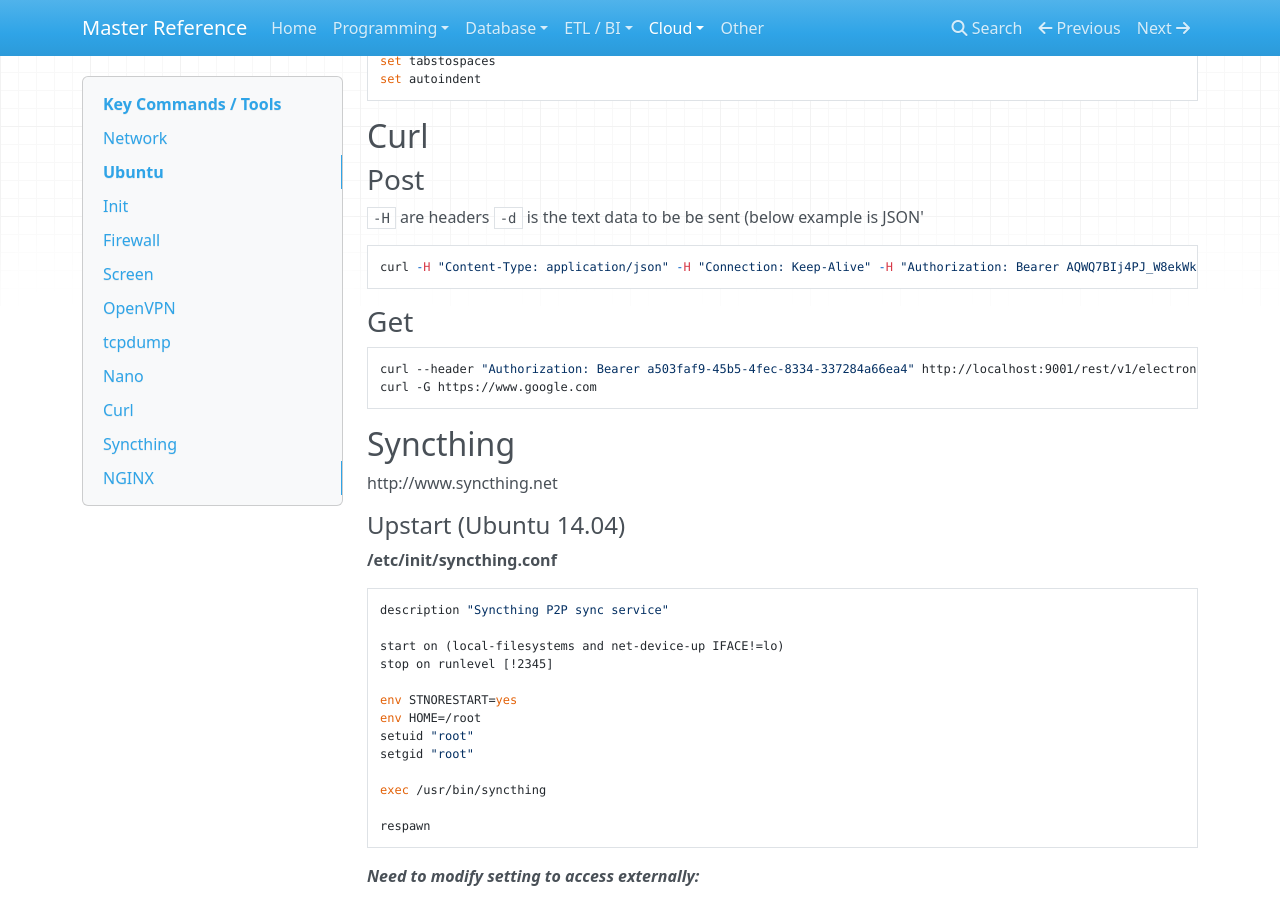
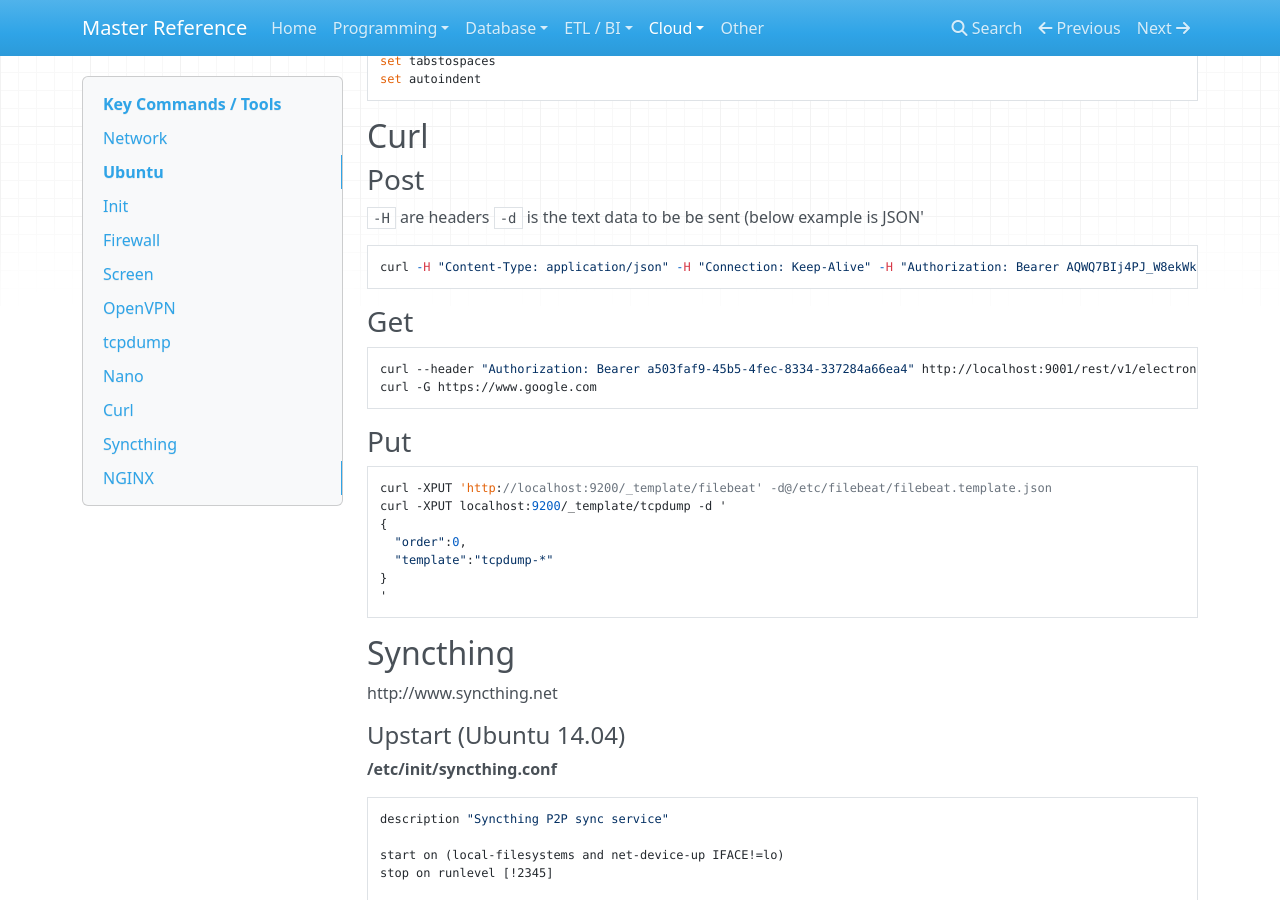
Before and after one commit to flarco/ref-docs, an MkDocs documentation site: the page built from docs/cloud/linux.md, in a window 1280 px wide and 900 px high, scrolled down 3682 px. Built offline with MkDocs 1.6.1, drawn with Linux system fonts in a browser that asks for light colours; nearby versions of some CDN libraries; old or Windows-style settings are respelled for this version of MkDocs.

Commit message:
UPDATE: Linux.md

````diff
--- a/docs/cloud/linux.md
+++ b/docs/cloud/linux.md
@@ -192,17 +192,29 @@ set autoindent
 ```
 
 ## Curl
+
 ###Post
 `-H` are headers
 `-d` is the text data to be be sent (below example is JSON'
 ```
-curl -H "Content-Type: application/json" -H "Connection: Keep-Alive" -H "Authorization: Bearer AQWQ7BIj4PJ_W8ekWk-30RIG96bwW6S6palc_aE5DjBN3C2bzSV94Lag3LuYmImU4LVIWj8lpvCO9FH46Bax3jWgqMXvuueevMroN7WND6wibv1xzXkm1KWvjcRosnksZ7kdFFb008orTmoLzoS0p1opAjkBucCebtGgoomdYHI5EvSvpAE" -X POST -d "{ \"comment\": \"$link\", \"visibility\": { \"code\": \"anyone\" } }" https://api.linkedin.com/v1/people/~/shares?format=json
+curl -H "Content-Type: application/json" -H "Connection: Keep-Alive" -H "Authorization: Bearer AQWQ7BIj4PJ_W8ekWk-30RIG96bwW6S6p" -X POST -d "{ \"comment\": \"$link\", \"visibility\": { \"code\": \"anyone\" } }" https://api.linkedin.com/v1/people/~/shares?format=json
 ```
 
 ### Get
 ```
 curl --header "Authorization: Bearer a503faf9-45b5-4fec-8334-337284a66ea4" http://localhost:9001/rest/v1/electronics/custoers/current
 curl -G https://www.google.com
+```
+
+### Put
+```
+curl -XPUT 'http://localhost:9200/_template/filebeat' -d@/etc/filebeat/filebeat.template.json
+curl -XPUT localhost:9200/_template/tcpdump -d '
+{
+  "order":0,
+  "template":"tcpdump-*"
+}
+'
 ```
 
 ## Syncthing
````
